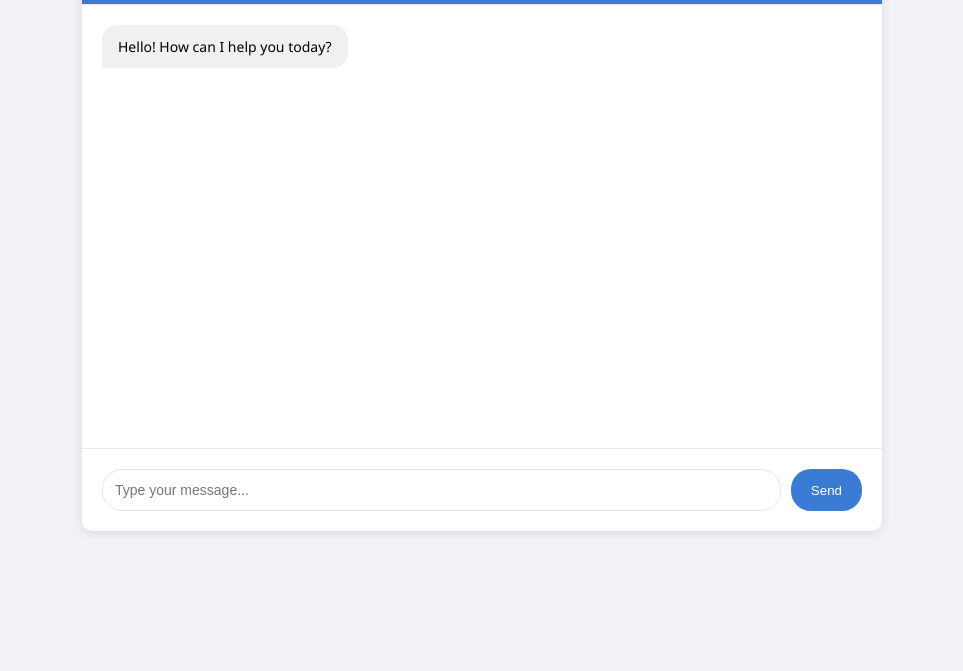
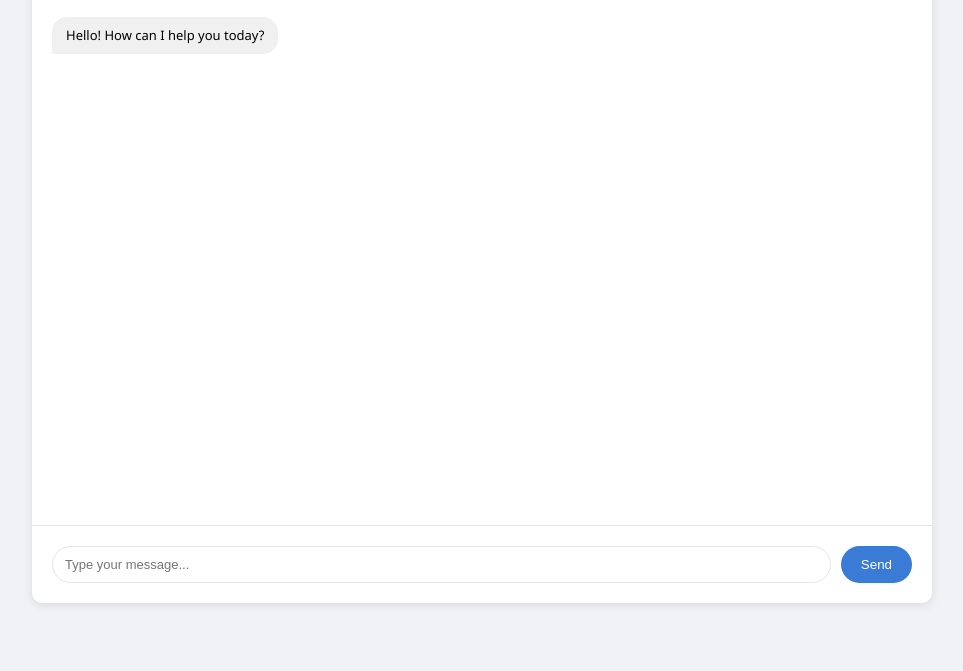
Before and after one commit to SafwanAhmed08/capstone, a plain HTML site: page conversational ai/ui/index.html in a window 1280 px wide. Shown: the part 129-800 px from the top of the page, without its empty margins (158-1121 px from the left). Drawn offline with Linux system fonts and the light colour scheme; no server answers.

Commit message:
updated UI

```diff
--- a/conversational ai/ui/styles.css
+++ b/conversational ai/ui/styles.css
@@ -6,12 +6,13 @@ body {
 }
 
 .chat-container {
-    max-width: 800px;
-    margin: 20px auto;
+    max-width: 900px;
+    margin: 12px auto;
     background: white;
     border-radius: 10px;
     box-shadow: 0 2px 10px rgba(0, 0, 0, 0.1);
-    height: 80vh;
+    /* increased height so chat area is longer on screen */
+    height: 90vh;
     display: flex;
     flex-direction: column;
 }
@@ -46,10 +47,11 @@ body {
 
 .message-content {
     max-width: 70%;
-    padding: 12px 16px;
+    padding: 10px 14px;
     border-radius: 15px;
-    font-size: 14px;
-    line-height: 1.4;
+    /* slightly smaller font for longer conversation density */
+    font-size: 13px;
+    line-height: 1.35;
 }
 
 .user-message .message-content {
@@ -73,11 +75,11 @@ body {
 
 #user-input {
     flex: 1;
-    padding: 12px;
+    padding: 10px 12px;
     border: 1px solid #e6e6e6;
     border-radius: 20px;
     outline: none;
-    font-size: 14px;
+    font-size: 13px;
 }
 
 #send-button {
```
